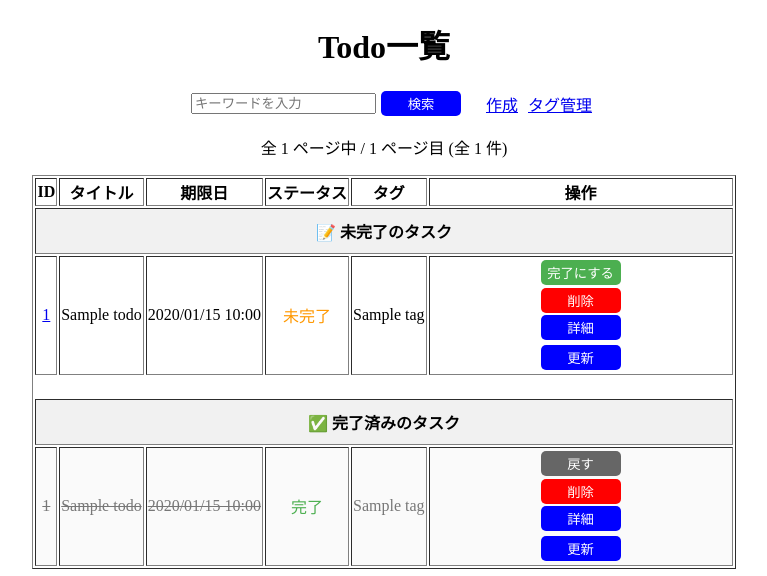
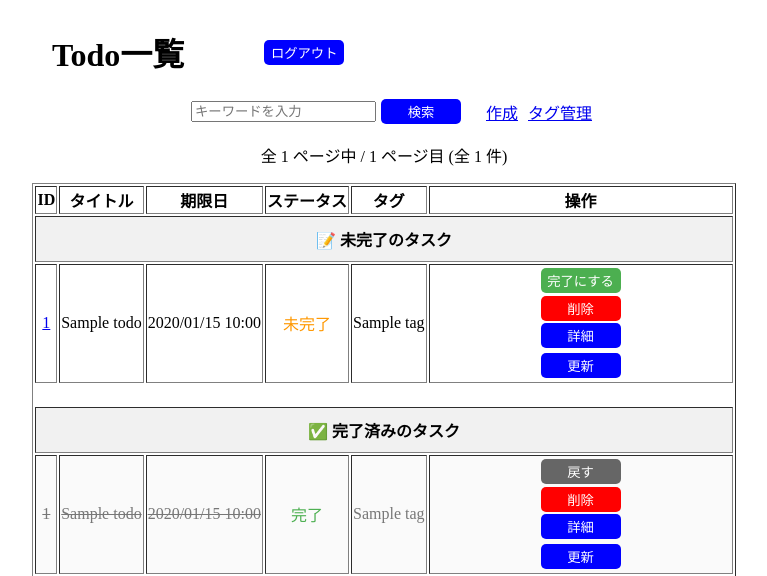
Before and after one commit to webfrontier-2026rookies/Webapp-Fastapi-N_takahashi, a FastAPI app: template templates/todo/todo_list.html in a window 1280 px wide. Shown: the top 576 px of the page, without its empty margins (256-1023 px from the left). Run offline with FastAPI, Linux system fonts and the light colour scheme; the template is opened without the code that fills it: most values are stand-ins (such as "Sample title", 1, 10 or a date in 2020).

Commit message:
ログアウトボタン追加

```diff
--- a/static/todo_list.css
+++ b/static/todo_list.css
@@ -1,5 +1,13 @@
 body {
   text-align: center;
+}
+
+.header {
+  display: flex;
+  align-items: center;
+  gap: 80px;
+  justify-content: flex-start;
+  margin-left: 300px;
 }
 
 .fix {
@@ -49,7 +57,6 @@ button:hover {
   margin-left: 50px;
 }
 
-
 form {
   margin: auto;
   display: flex;
@@ -59,14 +66,13 @@ form {
   align-items: center;
 }
 
-
 table {
   margin: auto;
 }
 
 .header-link {
   display: block;
-    color: inherit;      /* 文字の色をthの元の色（黒など）に合わせる */
+  color: inherit; /* 文字の色をthの元の色（黒など）に合わせる */
   text-decoration: none;
   width: 100%;
   height: 100%;
--- a/templates/todo/todo_list.html
+++ b/templates/todo/todo_list.html
@@ -10,7 +10,11 @@
     />
   </head>
   <body>
-    <h1>Todo一覧</h1>
+    <div class="header">
+      <h1>Todo一覧</h1>
+      <button type="submit">ログアウト</button>
+    </div>
+
     <div class="fix">
       <form method="get" action="/api/todo">
         <input
```
Lines whose indentation alone changed are shown as unchanged.
